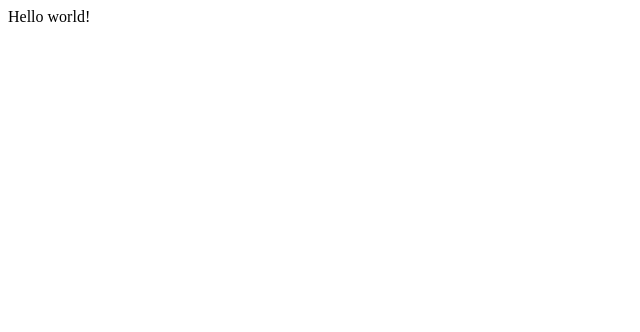
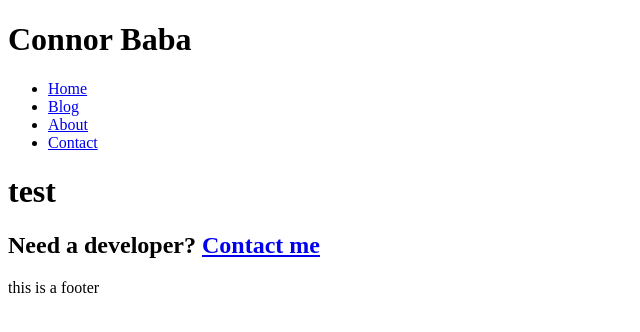
Before and after one commit to ConnorBabaCodes/Gatsby-trial, a Gatsby site: page / in a window 1280 px wide. Shown: the whole page, without its empty margins (0-640 px from the left). Built offline with nearby package versions, Linux system fonts and the light colour scheme; Gatsby itself is replaced by a stand-in of ours.

Commit message:
added basic layout of pages, and linking them to index

```diff
--- /dev/null
+++ b/src/pages/components/footer.js
@@ -0,0 +1,10 @@
+import React from 'react'
+
+
+export default function myFooter() {
+    return (
+        <footer>
+            <p>this is a footer</p>
+        </footer>
+    )
+}
--- /dev/null
+++ b/src/pages/components/header.js
@@ -0,0 +1,19 @@
+import React from 'react'
+import {Link} from 'gatsby'
+
+export default function Header() {
+    return (
+        <div>
+            <h1>Connor Baba</h1>
+            <nav>
+                <ul>
+                    <li><Link to="/">Home</Link></li>
+                    <li><Link to="/blog">Blog</Link></li>
+                    <li><Link to="/about">About</Link></li>
+                    <li><Link to="/contact">Contact</Link></li>
+                </ul>
+
+            </nav>
+        </div>
+    )
+}
--- a/src/pages/index.js
+++ b/src/pages/index.js
@@ -1,5 +1,16 @@
 import React from "react"
+import {Link} from 'gatsby'
+import Header from './components/header'
+import Footer from './components/footer'
 
 export default function Home() {
-  return <div>Hello world!</div>
+  return (
+  <div>
+    <Header />
+    <h1>test</h1>
+
+    <h2>Need a developer? <Link to="/contact">Contact me</Link></h2>
+    <Footer />
+    </div>
+  )
 }
```
Also changed, not shown: src/pages/about.js (added, +16 -0 lines), src/pages/blog.js (added, +14 -0 lines), src/pages/contact.js (added, +15 -0 lines).
